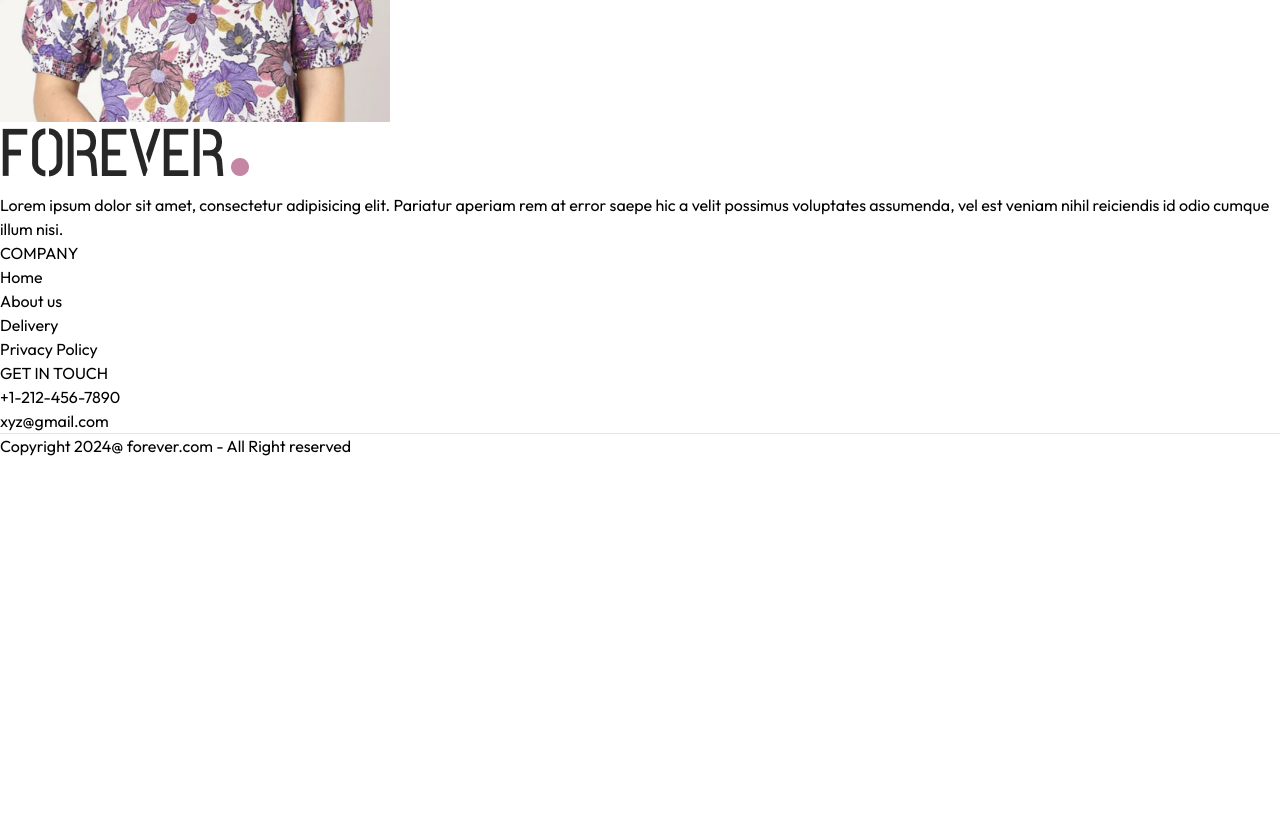
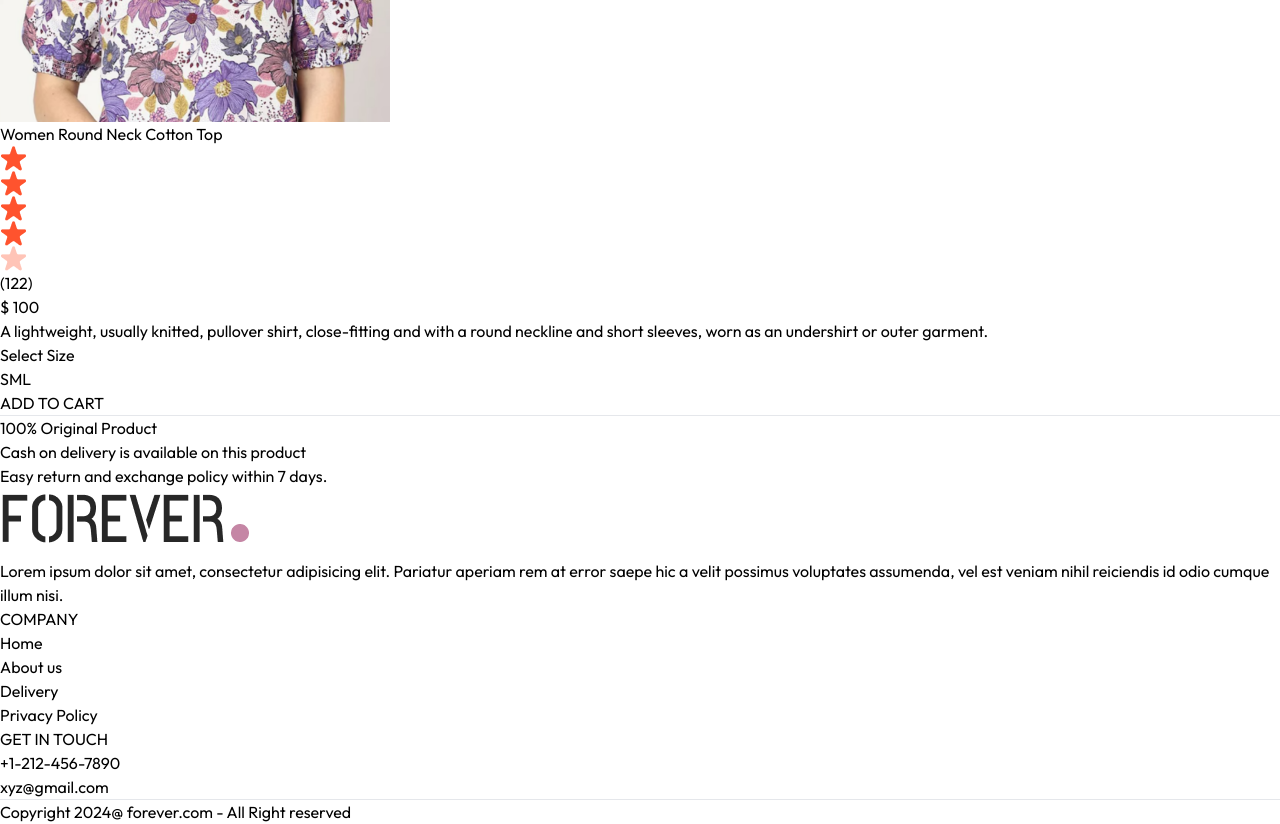
Before and after one commit to sushant4612/ecommerce-app, a React (Vite) app in the folder frontend/: page /product/aaaaa in a window 1280 px wide. Shown: the part 1300-2124 px from the top of the page. Before the commit the page ends 1758 px from the top, so only its background shows below. Built offline with nearby package versions, Linux system fonts and the light colour scheme.

Commit message:
Added Info Section in Product page

```diff
--- a/frontend/src/pages/Product.jsx
+++ b/frontend/src/pages/Product.jsx
@@ -1,13 +1,15 @@
 import React, { useContext, useEffect, useState } from 'react'
 import { useParams } from 'react-router-dom';
 import { ShopContext } from '../context/ShopContext';
+import { assets } from '../assets/frontend_assets/assets';
 
 const Product = () => {
 
   const {productId} = useParams();
-  const {products} = useContext(ShopContext);
+  const {products, currency} = useContext(ShopContext);
   const [productData, setProductData] = useState();
   const [image, setImage] = useState('');
+  const [size, setSize] = useState('');
 
   const fetchProductData = async () => {
     products.map( (item) => {
@@ -25,9 +27,9 @@ const Product = () => {
 
   return productData ?  (
     <div className='border-t-2 pt-10 transition-opacity ease-in duration-500 opacity-100'>
-      {/* Product Data */}
+      {/* ------------ Product Data ------------ */}
       <div className='flex gap-12 sm:gap-12 flex-col sm:flex-row'>
-        {/* Product Images */}
+        {/* ------------ Product Images ------------ */}
         <div className='flex-1 flex flex-col-reverse gap-3 sm:flex-row'>
           <div className='flex sm:flex-col overflow-x-auto sm:overflow-y-scroll justify-between sm:justify-normal sm:w-[18.7%] w-full'>
             {
@@ -40,6 +42,33 @@ const Product = () => {
             <img className='w-full h-auto' src={image} alt="" />
           </div>
         </div>
+        {/* ------------ Product Info ------------ */}
+        <div className='flex-1'>
+          <h1 className='font-medium text-2xl mt-2'>{productData.name}</h1>
+          <div className='flex items-center gap-1 mt-2'>
+            <img src={assets.star_icon} alt="" className="w-3.5" />
+            <img src={assets.star_icon} alt="" className="w-3.5" />
+            <img src={assets.star_icon} alt="" className="w-3.5" />
+            <img src={assets.star_icon} alt="" className="w-3.5" />
+            <img src={assets.star_dull_icon} alt="" className="w-3.5" />
+            <p className='pl-2'>(122)</p>
+          </div>
+          <p className='mt-5 text-3xl font-medium'>{currency} {productData.price}</p>
+          <p className='mt-5 text-gray-500 md:w-4/5'>{productData.description}</p>
+          <div className='flex flex-col gap-4 my-8'>
+            <p>Select Size</p>
+            <div className='flex gap-2'>
+              {productData.sizes.map((item, index) => (<button onClick={() => setSize(item)} className={`border py-2 px-4 bg-gray-100 ${item === size ? 'border-orange-500' : ''}`} key={index}>{item}</button>))}
+            </div>
+          </div>
+          <button className='bg-black text-white px-8 py-3 text-sm active:bg-gray-700'>ADD TO CART</button>
+          <hr className='mt-8 sm:w-4.5'/>
+          <div className='text-sm text-gray-500 mt-5 flex flex-col gap-1'>
+            <p>100% Original Product</p>
+            <p>Cash on delivery is available on this product</p>
+            <p>Easy return and exchange policy within 7 days.</p>
+          </div>
+        </div>
       </div>
     </div>
   ) : <div className='opacity-0'></div>
```
